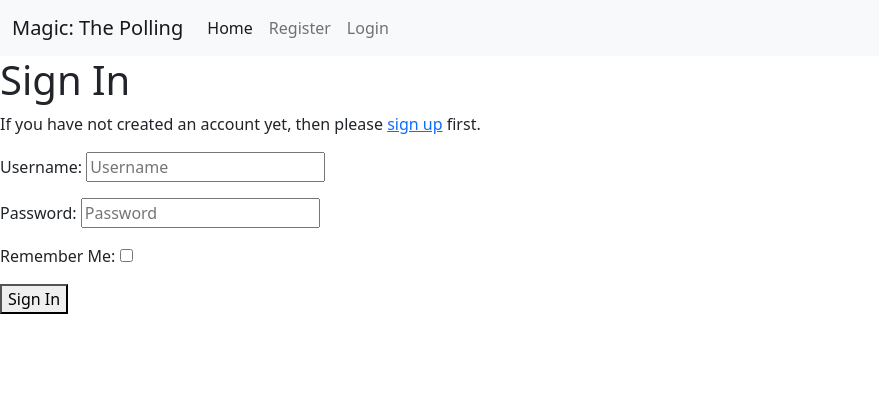
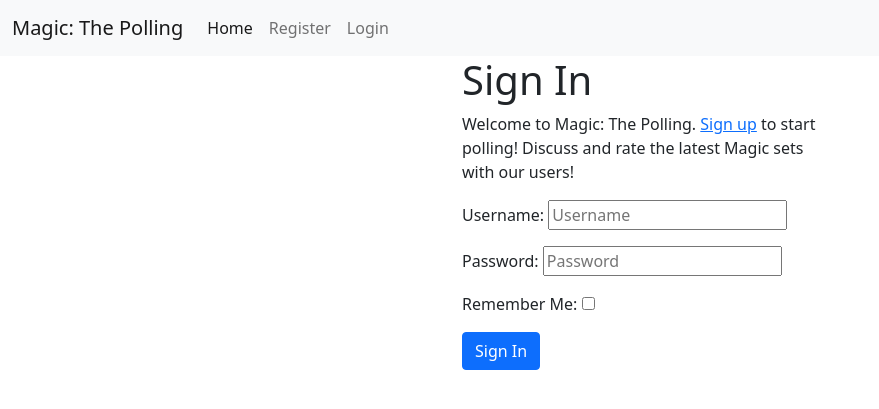
Before and after one commit to GitMulC/polling-magic, a Django app: page /accounts/login/ in a window 1280 px wide. Shown: the top 409 px of the page, without its empty margins (0-879 px from the left). Run offline with Django 4.2, Linux system fonts and the light colour scheme; some libraries are stand-ins or nearby versions.

Commit message:
Add divs & additional classes to center login pg

```diff
--- a/templates/account/login.html
+++ b/templates/account/login.html
@@ -7,20 +7,34 @@
 
 {% block content %}
 
+<div class="container">
+  <div class="row justify-content-md-center">
+    <div class="col-6 col-md-4">
+
       <h1>{% trans "Sign In" %}</h1>
 
 
-<p>{% blocktrans %}If you have not created an account yet, then please
-<a href="{{ signup_url }}">sign up</a> first.{% endblocktrans %}</p>
+        <p>{% blocktrans %}Welcome to Magic: The Polling.
+        <a href="{{ signup_url }}">Sign up</a> to start polling! Discuss and rate the latest Magic sets with our users!
+        {% endblocktrans %}</p>
+    </div>
+  </div>
+</div>
 
 
+  <div class="container">
+    <div class="row justify-content-md-center">
+      <div class="col-6 col-md-4">
         <form class="login" method="POST" action="{% url 'account_login' %}">
           {% csrf_token %}
           {{ form.as_p }}
           {% if redirect_field_value %}
           <input type="hidden" name="{{ redirect_field_name }}" value="{{ redirect_field_value }}" />
           {% endif %}
-  <button class="primaryAction" type="submit">{% trans "Sign In" %}</button>
+          <button class="btn btn-primary" type="submit">{% trans "Sign In" %}</button>
         </form>
+      </div>
+    </div>
+  </div>
 
 {% endblock %}
```
Lines whose indentation alone changed are shown as unchanged.
